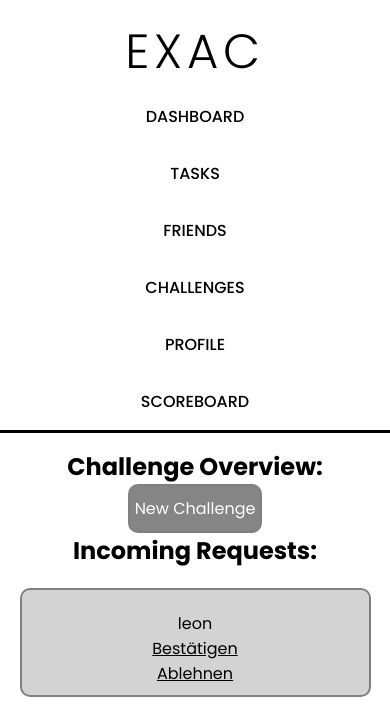
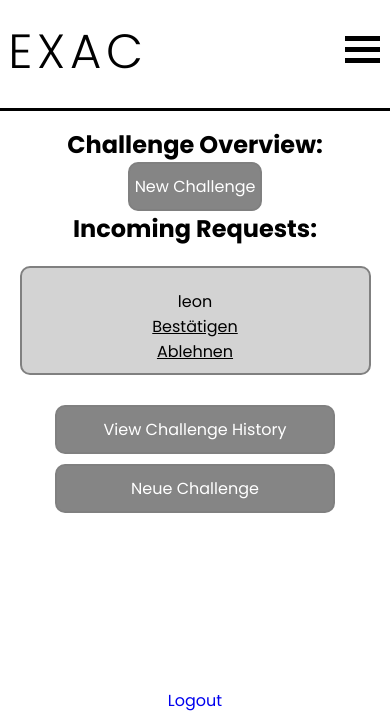
Before and after one commit to ExaCLe/productivity-team-tasks, a Flask app: page /challenges in a window 390 px wide. Shown: the top 711 px of the page. Run offline with Flask 2, Linux system fonts and the light colour scheme; a user stored in the database is signed in; some libraries are stand-ins or nearby versions.

Commit message:
added a basic responsive header

```diff
--- a/static/css/start.css
+++ b/static/css/start.css
@@ -50,13 +50,19 @@ header nav {
   text-align: center;
 }
 
-header nav ul li {
+header nav p.li {
   display: inline-block;
   padding: 1rem 6rem;
   font-weight: var(--font-p);
 }
 
-header nav ul li a {
+#container-header {
+  display: flex;
+  justify-content: space-around;
+  margin-bottom: 20px;
+}
+
+header nav p {
   position: relative;
   display: inline-block;
   text-decoration: none;
@@ -64,7 +70,7 @@ header nav ul li a {
   text-transform: uppercase;
 }
 
-header nav ul li a:after {
+header nav p:after {
   background: none repeat scroll 0 0 transparent;
   bottom: 0;
   content: "";
@@ -77,7 +83,7 @@ header nav ul li a:after {
   width: 0;
 }
 
-header nav ul li a:hover:after {
+header nav p:hover:after {
   width: 100%;
   left: 0;
 }
@@ -287,6 +293,63 @@ h1 {
   width: 100%;
 }
 
+.bar {
+  width: 35px;
+  height: 5px;
+  background-color: black;
+  margin: 6px 0;
+}
+
+nav .icon {
+  display: none;
+  text-decoration: none;
+}
+
+header nav a.icon :after {
+  display: none;
+}
+
+@media (max-width: 1100px) {
+  .topnav div a {
+    display: none;
+  }
+  .topnav a.icon {
+    display: inline;
+    position: absolute;
+    right: 10px;
+    top: 30px;
+  }
+  #container-header {
+    display: flex;
+    flex-direction: column;
+    align-items: center;
+    justify-content: flex-start;
+    margin-bottom: 20px;
+  }
+  .topnav.responsive a {
+    float: none;
+    display: block;
+    text-align: left;
+    margin-bottom: 10px;
+  }
+  nav h1 {
+    width: 40%;
+  }
+
+  nav h1 {
+    align-self: flex-end;
+  }
+
+  nav .responsive {
+    position: relative;
+  }
+  nav .responsive h1 {
+    position: absolute;
+    right: 0;
+    top: 0;
+  }
+}
+
 @media (max-width: 576px) {
   * {
     font-size: 16px;
--- a/templates/template.html
+++ b/templates/template.html
@@ -5,22 +5,33 @@
         <meta name="viewport" content="width=device-width, initial-scale=1.0">
         <meta http-equiv="X-UA-Compatible" content="IE=edge">
         <link rel="stylesheet" href="../static/css/start.css">
+        <link rel="stylesheet" href="https://cdnjs.cloudflare.com/ajax/libs/font-awesome/4.7.0/css/font-awesome.min.css">
         <link href="../static/growth.png" rel="icon">
         <title>{% block title %}{% endblock %}</title>
     </head>
 
     <body>
         <header class="header">
-            <nav>
-                <h1 class="title">EXAC</h1>
-                <ul>
-                    <li><a href="/">Dashboard</a></li>
-                    <li><a href="/tasks">Tasks</a></li>
-                    <li><a href="/friends">Friends</a></li>
-                    <li><a href="/challenges">Challenges</a></li>
-                    <li><a href="/profile">Profile</a></li>
-                    <li><a href="/scoreboard/monthly">Scoreboard</a></li>
-                </ul>
+            <nav id="myTopnav" class="topnav">
+                <div class="mobile-nav">
+                    <h1 class="title">EXAC</h1>
+                <a href="javascript:void(0);" class="icon" onclick="myFunction()">
+                    <div class="bar"></div>
+                    <div class="bar"></div>
+                    <div class="bar"></div>
+                  </a>
+                </div>
+
+                <div id="container-header">
+                    <a class="li" href="/"><p>Dashboard</p></a>
+                    <a class="li" href="/tasks"><p>Tasks</p></a>
+                    <a class="li" href="/friends"><p>Friends</p></a>
+                    <a class="li" href="/challenges"><p>Challenges</p></a>
+                    <a class="li" href="/profile"><p>Profile</p></a>
+                    <a class="li" href="/scoreboard/monthly"><p>Scoreboard</p></a>
+                </div>
+
+
                 <div class="line"></div>
             </nav>
         </header>
@@ -32,4 +43,14 @@
 
     </body>
 
+    <script>
+        function myFunction() {
+          var x = document.getElementById("myTopnav");
+          if (x.className === "topnav") {
+            x.className += " responsive";
+          } else {
+            x.className = "topnav";
+          }
+        }
+    </script>
 </html>
```
